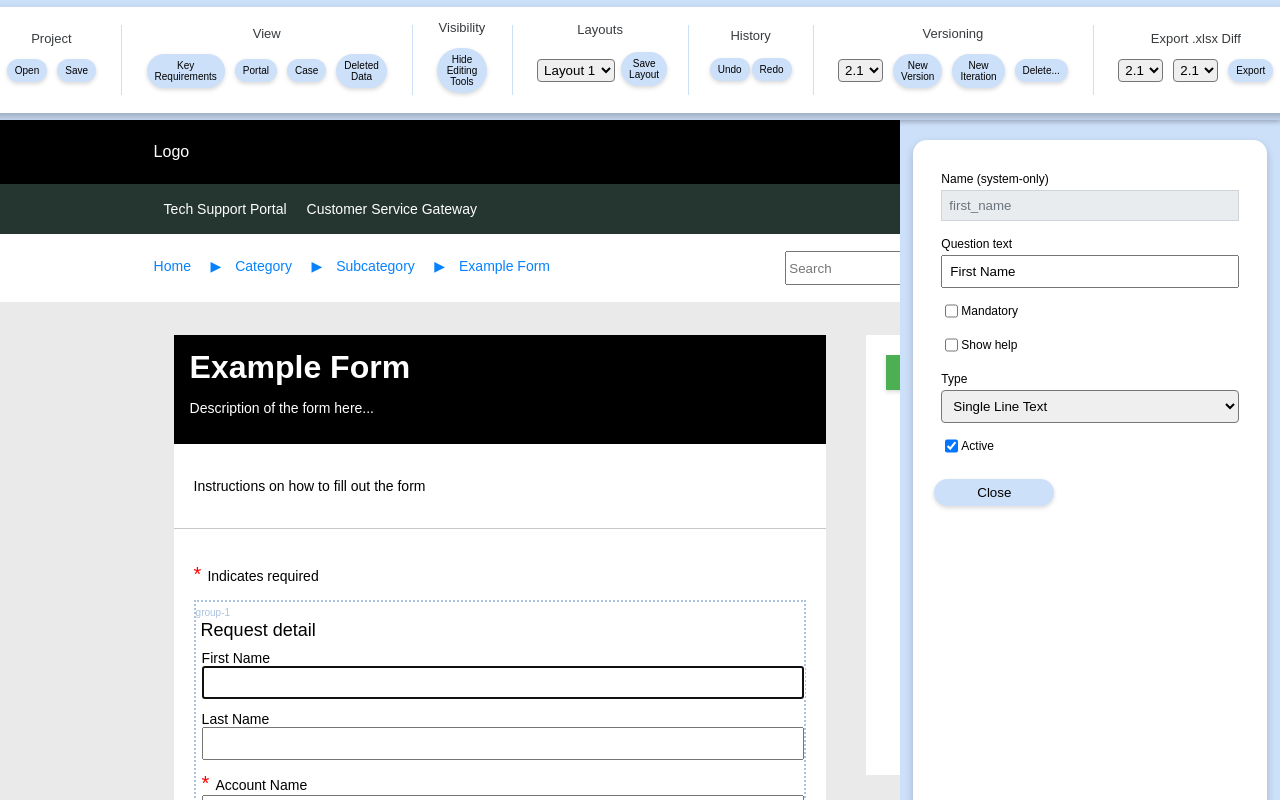
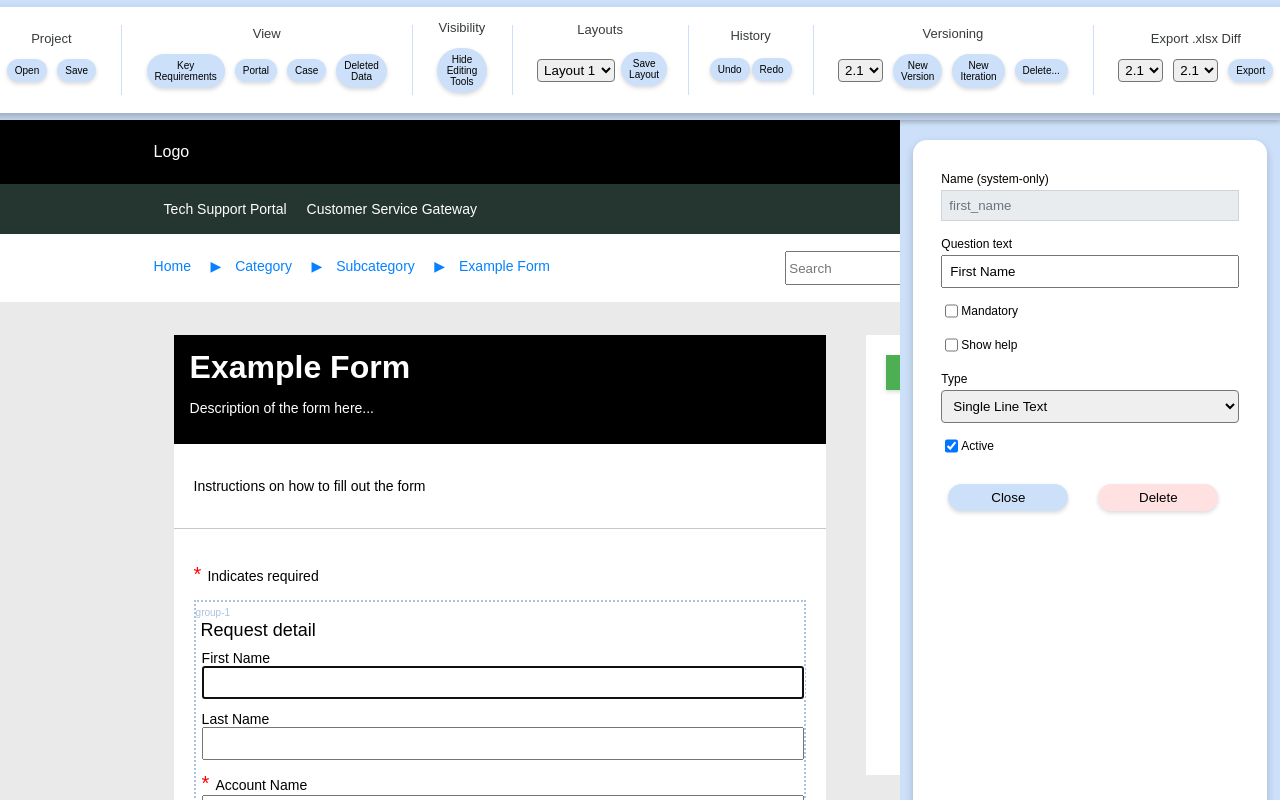
Before and after one commit to mattegan111/snrp-mocker, a React (Create React App) app: page / in a window 1280 px wide. Both pictures are taken after a click on the button "First Name". Shown: the top 800 px of the page. Built offline with nearby package versions, Linux system fonts and the light colour scheme.

Commit message:
Basic Delete functionality

```diff
--- a/src/App.css
+++ b/src/App.css
@@ -98,6 +98,12 @@ select {
   display: flex;
   padding: 1% 12% 0% 12%;
   background-color: #eaeaea;
+}
+
+.headerless-container-blue {
+  display: flex;
+  padding: 1% 12% 0% 12%;
+  background-color: #cde0f9;
 }
 
 .submit-panel {
@@ -526,6 +532,10 @@ h3 {
   width: 120px;
 }
 
+.light-red-background {
+  background-color: rgb(255, 225, 225);
+}
+
 .btn-a-wide {
   background-color: rgb(205, 224, 249);
   border: 0;
--- a/src/App.js
+++ b/src/App.js
@@ -228,6 +228,17 @@ console.log(history.length)
                     </div>
                   </div>
                   <EditingSidebar />
+                </div>
+              </div>
+            </>
+          : viewSelected == 'deleted data' ?
+            <>
+              <div className="headerless-container-blue">
+                <div className="main-content">
+                  <div className="form-instructions">
+                    <h1>Deleted Data</h1>
+                    <p>Deleted fields can be restored from here.</p>
+                  </div>
                 </div>
               </div>
             </>
@@ -473,7 +484,7 @@ function TopBar() {
               </button>
               <button className="btn-a-small side-margin-5" onClick={() => setViewSelected('portal')}>Portal</button>
               <button className="btn-a-small side-margin-5" onClick={() => setViewSelected('case')}>Case</button>
-              <button className="btn-a-small side-margin-5">
+              <button className="btn-a-small side-margin-5" onClick={() => setViewSelected('deleted data')}>
                 Deleted Data
               </button>
             </div>
@@ -809,6 +820,7 @@ function EditingSidebarForFields() {
     editingField,
     setEditingField,
     openEditingSidebar,
+    setOpenEditingSidebar,
     hideEditingTools,
     toggleEditingSidebar,
     allDefaultObjects,
@@ -1061,6 +1073,18 @@ function EditingSidebarForFields() {
     });
   }
 
+  function handleFieldDelete() {
+    const fieldsGroup = Object.values(data.groups).find(group => group.fieldIds.includes(editingField.id));
+    const fieldIndex = fieldsGroup.fieldIds.indexOf(editingField.id);
+
+    setOpenEditingSidebar(false);
+
+    const newData = { ...data };
+    delete newData.groups[fieldsGroup.id].fieldIds[fieldIndex];
+    delete newData.fields[editingField.id];
+    setData(newData);
+  }
+
   return (
     <div
       className={
@@ -1280,8 +1304,11 @@ function EditingSidebarForFields() {
                 <label className="editing-label">Active</label>
               </div>
             )}
-            <button className="btn-a" onClick={toggleEditingSidebar}>
+            <button className="btn-a margin-15" onClick={toggleEditingSidebar}>
               Close
+            </button>
+            <button className="btn-a light-red-background margin-15" onClick={handleFieldDelete}>
+              Delete
             </button>
           </div>
         )}
```
